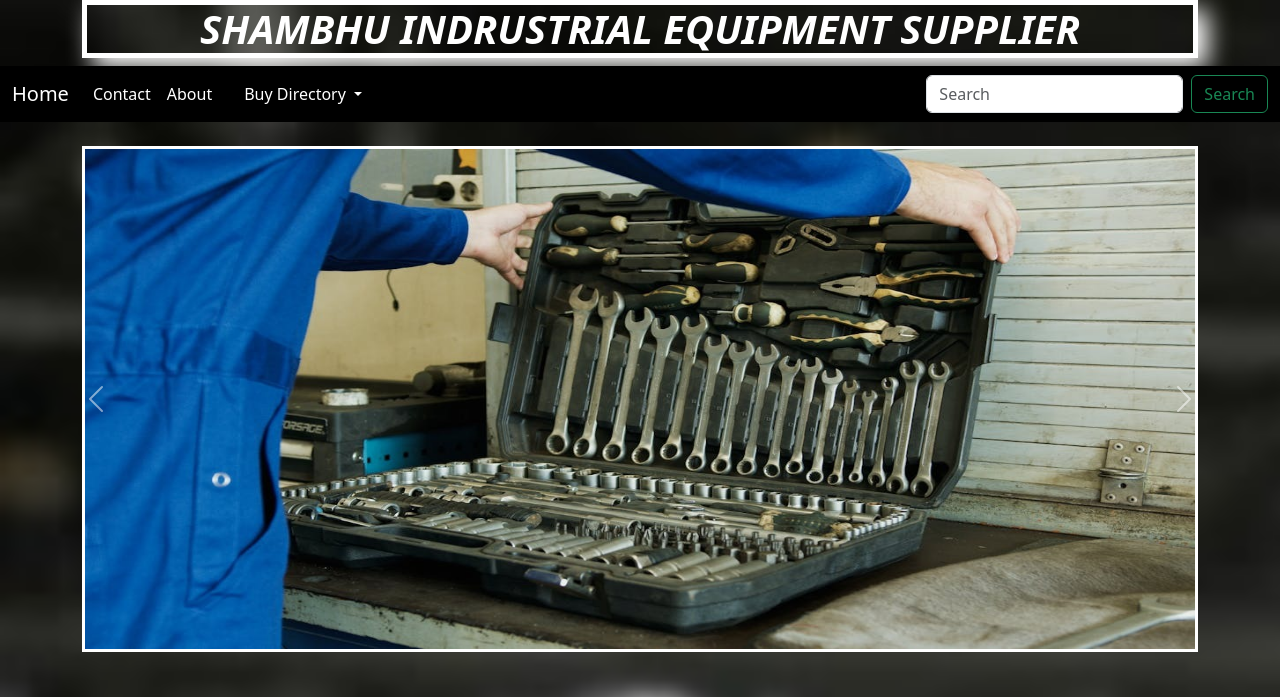
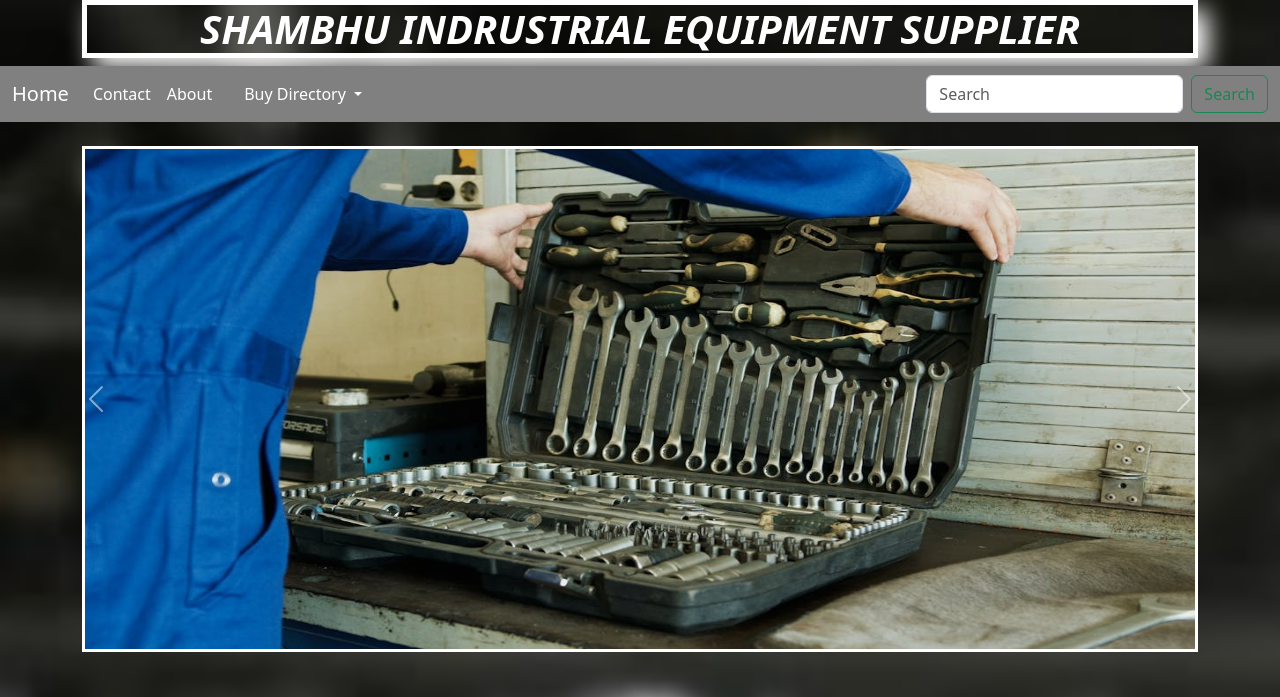
Before and after one commit to Shivamdongare/ShambhuIndustries, a plain HTML site: page index.html in a window 1280 px wide. Shown: the top 697 px of the page. Drawn offline with nearby package versions, Linux system fonts and the light colour scheme.

Commit message:
Update index.html

```diff
--- a/index.html
+++ b/index.html
@@ -14,7 +14,7 @@
         <h1 class="h1" style="border: 5px solid; color: white; text-align: center; box-shadow: 10px 10px 25px;"  ><i><b> SHAMBHU INDRUSTRIAL EQUIPMENT SUPPLIER </b></i></h1>
     </div>
     <!------Navegation bar-->
-         <nav class="navbar navbar-expand-lg  sticky-top" style="background-color: black;" >
+         <nav class="navbar navbar-expand-lg  sticky-top" style="background-color: gray;" >
              <div class="container-fluid  ">
                <a class="navbar-brand text-white "  href="">Home</a>
                <button class="navbar-toggler" type="button" data-bs-toggle="collapse" data-bs-target="#navbarSupportedContent" aria-controls="navbarSupportedContent" aria-expanded="false" aria-label="Toggle navigation">
```
